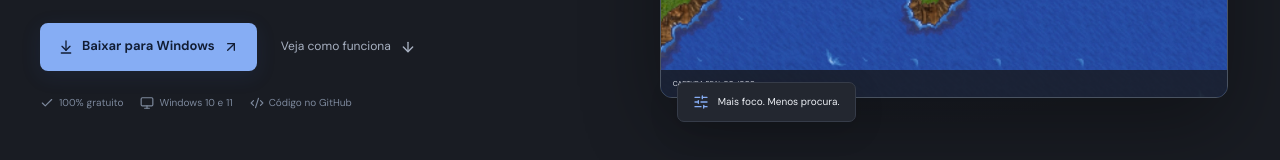
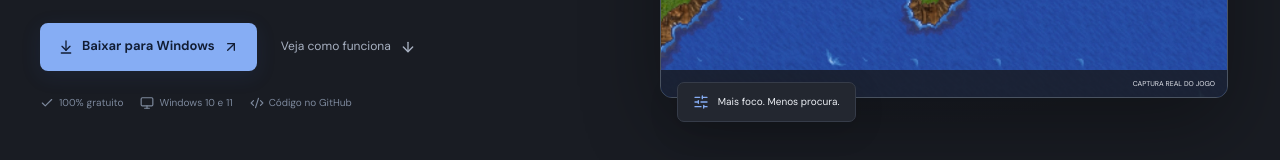
Before and after one commit to CaioMascarenhas/TibiaEnhanced, a Next.js app in the folder website/: page / in a window 1280 px wide. Shown: the part 519-679 px from the top of the page. Built offline with nearby package versions, Linux system fonts and the light colour scheme; a web font is replaced by a local one.

Commit message:
update: reposiciona texto 'CAPTURA REAL DO JOGO'

```diff
--- a/website/src/app/page.tsx
+++ b/website/src/app/page.tsx
@@ -87,7 +87,7 @@ export default function Home() {
               </span>
             </div>
             <SpellScene priority />
-            <div className="game-label">
+            <div className="game-label" style={{ justifyContent: "flex-end" }}>
               <span>CAPTURA REAL DO JOGO</span>
             </div>
           </div>
```
